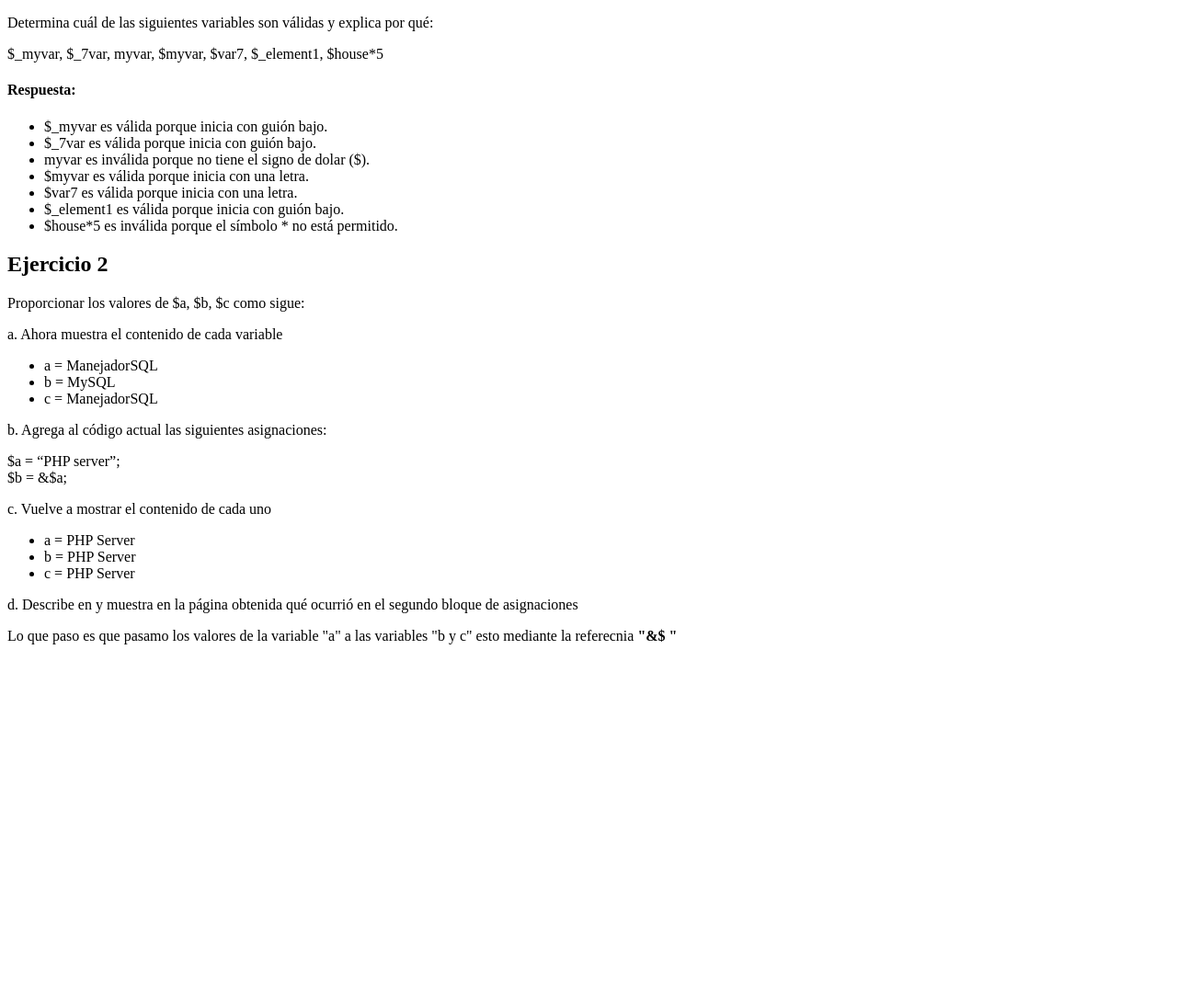
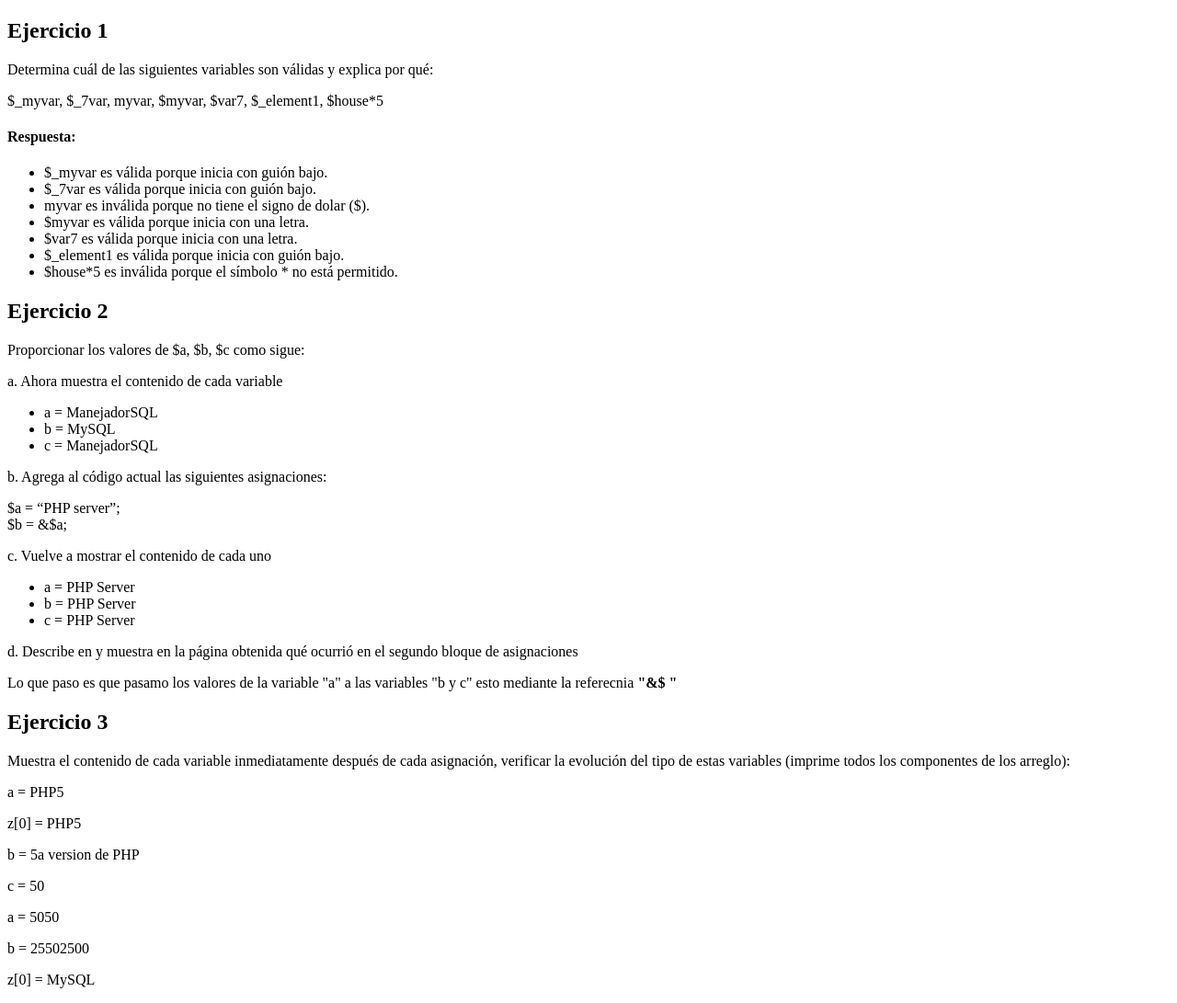
Before and after one commit to GangSonic/tec_web, a PHP site: page / in a window 1280 px wide. Shown: the whole page at 92% size. Before the commit the page ends 701 px from the top, so only its background shows below. Run offline with PHP 8.4, Linux system fonts and the light colour scheme.

Commit message:
Ejercicio 3

```diff
--- a/practicas/p04/index.php
+++ b/practicas/p04/index.php
@@ -5,6 +5,7 @@
     <title>Práctica 3</title>
 </head>
 <body>
+    <h2> Ejercicio 1 </h2>
 
     <p>Determina cuál de las siguientes variables son válidas y explica por qué:</p>
     <p>$_myvar,  $_7var,  myvar,  $myvar,  $var7,  $_element1, $house*5</p>
@@ -66,6 +67,28 @@
 asignaciones </p>
 <p> Lo que paso es que pasamo los valores de la variable "a" a las variables "b y c" esto mediante la referecnia <b> "&$ " </b></p>
 
+<h2> Ejercicio 3 </h2>
+<p> Muestra el contenido de cada variable inmediatamente después de cada asignación,
+verificar la evolución del tipo de estas variables (imprime todos los componentes de los
+arreglo): </p>
+ <?php
+    $a = "PHP5";
+    echo "<p>a = $a</p>";
+    $z[] = &$a;
+    echo "<p>z[0] = {$z[0]}</p>";
+    $b = "5a version de PHP";
+    echo "<p>b = $b</p>";
+    $c = (int)$b*10;
+    echo "<p>c = $c</p>";
+    $a .= $b;
+    echo "<p>a = $a</p>";
+    $b *= $c;
+    echo "<p>b = $b</p>";
+    $z[0] = "MySQL";
+    echo "<p>z[0] = {$z[0]}</p>";
+?>
+
+
 
 </body>
 </html>
```
